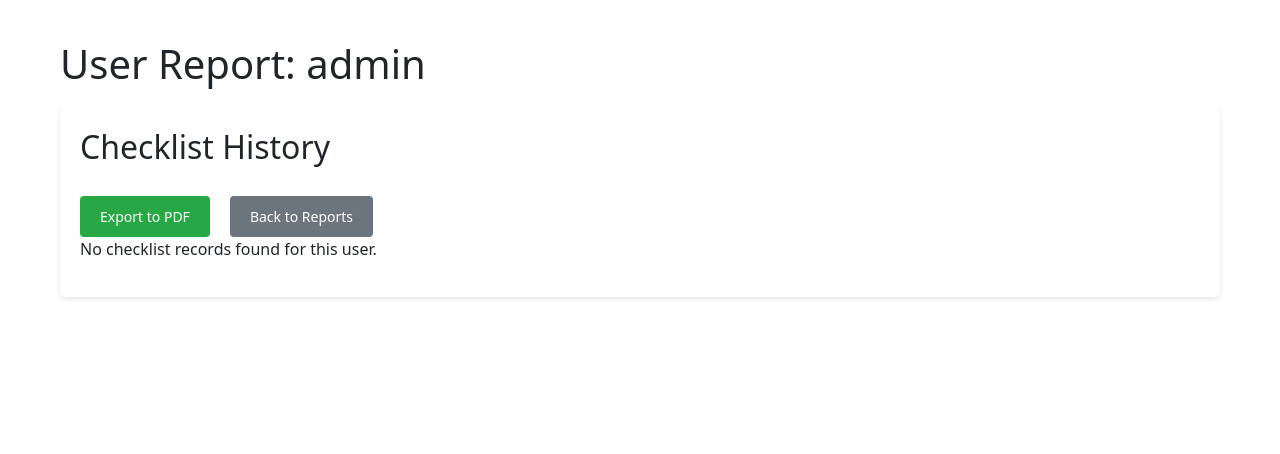
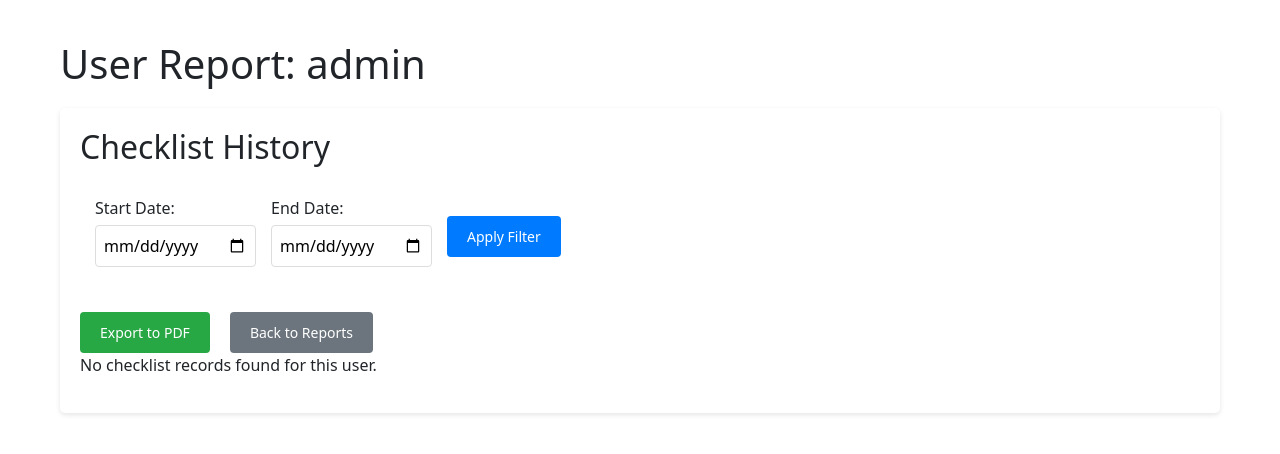
Before and after one commit to Jurgens92/ITChecklistSystem, a Flask app: page /reports/user/1 in a window 1280 px wide. Shown: the part 74-528 px from the top of the page. Run offline with Flask 3, Linux system fonts and the light colour scheme; a user stored in the database is signed in; data that the repository does not hold is empty.

Commit message:
Feature: add date filter export

```diff
--- a/app/routes.py
+++ b/app/routes.py
@@ -240,14 +240,40 @@ def user_report(user_id):
         return redirect(url_for("main.dashboard"))
 
     user = User.query.get_or_404(user_id)
-    records = (
-        ChecklistRecord.query.filter_by(user_id=user_id)
-        .order_by(ChecklistRecord.date_performed.desc())
-        .all()
+
+    # Get date range filters
+    start_date = request.args.get('start_date')
+    end_date = request.args.get('end_date')
+
+    # Base query
+    query = ChecklistRecord.query.filter_by(user_id=user_id)
+
+    # Apply date filters if provided
+    if start_date:
+        try:
+            start = datetime.strptime(start_date, '%Y-%m-%d')
+            query = query.filter(ChecklistRecord.date_performed >= start)
+        except ValueError:
+            flash("Invalid start date format")
+
+    if end_date:
+        try:
+            # Add one day to include the end date fully
+            end = datetime.strptime(end_date, '%Y-%m-%d') + timedelta(days=1)
+            query = query.filter(ChecklistRecord.date_performed < end)
+        except ValueError:
+            flash("Invalid end date format")
+
+    # Get records with filters
+    records = query.order_by(ChecklistRecord.date_performed.desc()).all()
+
+    return render_template(
+        "user_report.html",
+        user=user,
+        records=records,
+        start_date=start_date,
+        end_date=end_date
     )
-
-    return render_template("user_report.html", user=user, records=records)
-
 
 @main.route("/reports/summary")
 @login_required
@@ -355,9 +381,33 @@ def export_user_report(user_id):
 
     try:
         user = User.query.get_or_404(user_id)
-        records = ChecklistRecord.query.filter_by(user_id=user_id)\
-            .order_by(ChecklistRecord.date_performed.desc())\
-            .all()
+
+        # Get date range filters
+        start_date = request.args.get('start_date')
+        end_date = request.args.get('end_date')
+
+        # Base query
+        query = ChecklistRecord.query.filter_by(user_id=user_id)
+
+        # Apply date filters if provided
+        if start_date:
+            try:
+                start = datetime.strptime(start_date, '%Y-%m-%d')
+                query = query.filter(ChecklistRecord.date_performed >= start)
+            except ValueError:
+                flash("Invalid start date format")
+                return redirect(url_for('main.user_report', user_id=user_id))
+
+        if end_date:
+            try:
+                # Add one day to include the end date fully
+                end = datetime.strptime(end_date, '%Y-%m-%d') + timedelta(days=1)
+                query = query.filter(ChecklistRecord.date_performed < end)
+            except ValueError:
+                flash("Invalid end date format")
+                return redirect(url_for('main.user_report', user_id=user_id))
+
+        records = query.order_by(ChecklistRecord.date_performed.desc()).all()
 
         # Create PDF
         buffer = BytesIO()
@@ -373,8 +423,10 @@ def export_user_report(user_id):
         elements = []
         styles = getSampleStyleSheet()
 
-        # Add title
+        # Add title with date range if specified
         title = f"User Report - {user.username}"
+        if start_date and end_date:
+            title += f" ({start_date} to {end_date})"
         elements.append(Paragraph(title, styles['Heading1']))
         elements.append(Spacer(1, 20))
 
@@ -451,7 +503,11 @@ def export_user_report(user_id):
         doc.build(elements)
         buffer.seek(0)
 
-        filename = f"{user.username}_report.pdf"
+        # Generate filename with date range if specified
+        filename = f"{user.username}_report"
+        if start_date and end_date:
+            filename += f"_{start_date}_to_{end_date}"
+        filename += ".pdf"
 
         return send_file(
             buffer,
--- a/app/static/css/style.css
+++ b/app/static/css/style.css
@@ -264,3 +264,28 @@ nav a:hover {
     border: 1px solid #ddd;
     border-radius: 4px;
 }
+
+.date-filter {
+    background: white;
+    padding: 15px;
+    border-radius: 5px;
+    margin: 15px 0;
+}
+
+.filter-form {
+    display: flex;
+    gap: 15px;
+    align-items: center;
+}
+
+.form-group {
+    display: flex;
+    flex-direction: column;
+    gap: 5px;
+}
+
+.form-group input[type="date"] {
+    padding: 8px;
+    border: 1px solid #ddd;
+    border-radius: 4px;
+}
--- a/app/templates/user_report.html
+++ b/app/templates/user_report.html
@@ -6,8 +6,22 @@
     <div class="report-section">
         <h2>Checklist History</h2>
 
+        <div class="date-filter">
+            <form method="GET" class="filter-form">
+                <div class="form-group">
+                    <label for="start_date">Start Date:</label>
+                    <input type="date" id="start_date" name="start_date" value="{{ start_date }}">
+                </div>
+                <div class="form-group">
+                    <label for="end_date">End Date:</label>
+                    <input type="date" id="end_date" name="end_date" value="{{ end_date }}">
+                </div>
+                <button type="submit" class="button">Apply Filter</button>
+            </form>
+        </div>
+
         <div class="report-actions">
-            <a href="{{ url_for('main.export_user_report', user_id=user.id) }}"
+            <a href="{{ url_for('main.export_user_report', user_id=user.id, start_date=start_date, end_date=end_date) }}"
                class="button export-btn">Export to PDF</a>
             <a href="{{ url_for('main.reports') }}" class="button secondary">Back to Reports</a>
         </div>
```
Also changed, not shown: app/templates/client_report.html (+43 -3 lines).
